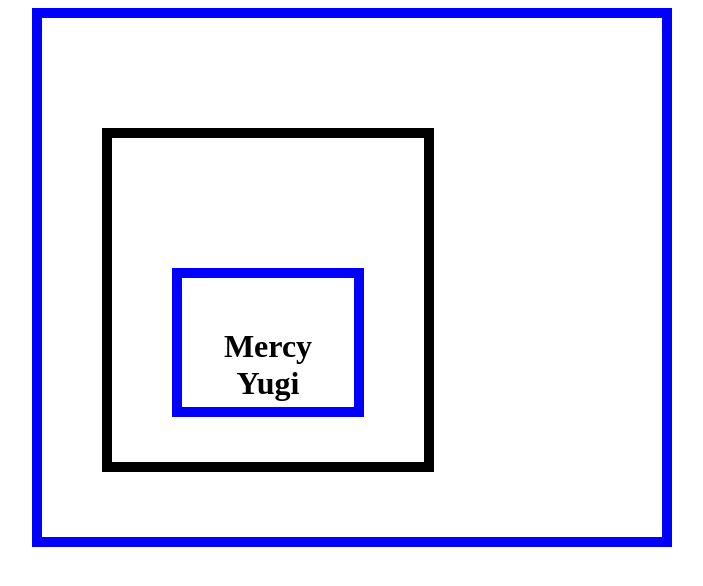
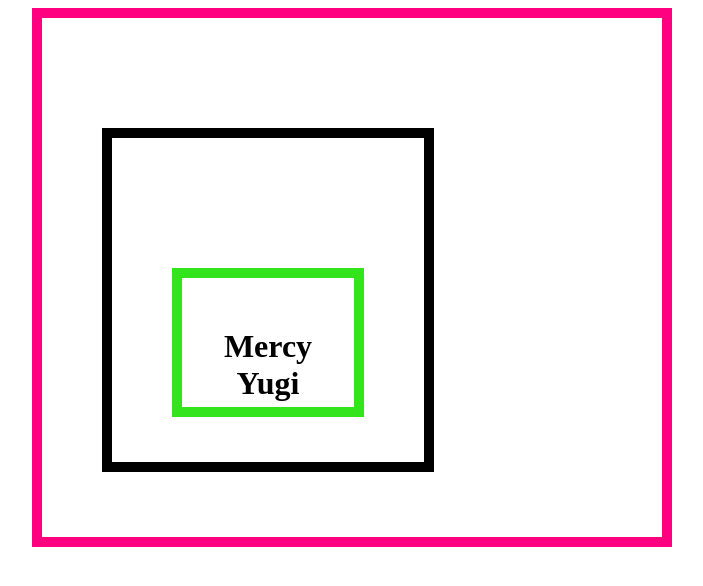
Before and after one commit to mercy-yugi/box-model, a plain HTML site: page index.html in a window 1280 px wide. Shown: the whole page, without its empty margins (224-927 px from the left). Drawn offline with Linux system fonts and the light colour scheme.

Commit message:
first model

```diff
--- a/style.css
+++ b/style.css
@@ -1,5 +1,5 @@
 .third h1{border: solid ;
-    border: solid 10px blue;
+    border: solid 10px rgb(51, 228, 28);
     text-align: center;
     margin: 30px  20px 30px 20px;
     padding: 50px 20px 5px 20px
@@ -14,7 +14,7 @@
 }
 
 .first{
-    border: solid 10px blue;
+    border: solid 10px rgb(255, 0, 128);
     padding: 50px 20px 50px 20px;
 }
 body{
```
